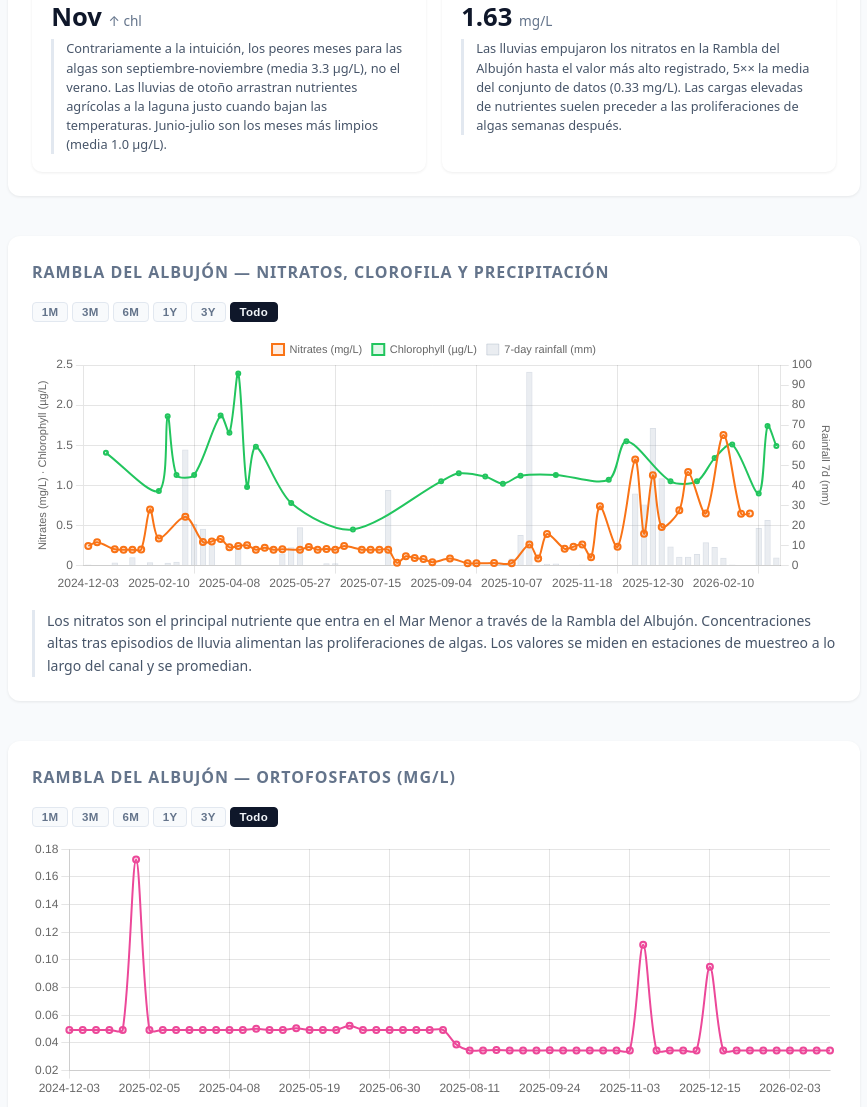
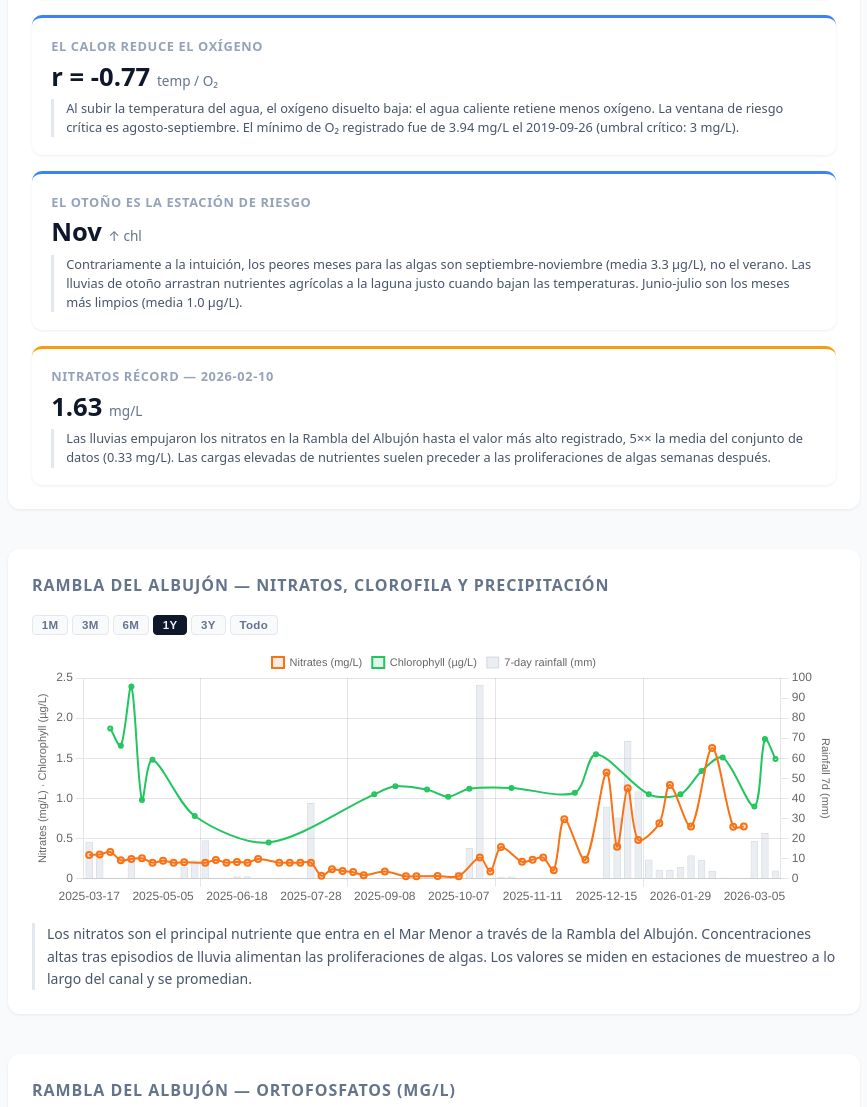
Before and after one commit to NataliaPmd/mar_menor_status, a plain HTML site: page index.html in a window 1280 px wide. Shown: the part 856-1963 px from the top of the page, without its empty margins (206-1073 px from the left). Drawn offline with nearby package versions, Linux system fonts and the light colour scheme; animation ran at ten frames a second.

Commit message:
fix: update grid layout for insights section and correct data entry in parameters

```diff
--- a/css/styles.css
+++ b/css/styles.css
@@ -115,7 +115,7 @@ main {
 
 .insight-grid {
   display: grid;
-  grid-template-columns: repeat(auto-fill, minmax(260px, 1fr));
+  grid-template-columns: 1fr;
   gap: 1rem;
 }
 .insight-card {
--- a/datos/parametros.csv
+++ b/datos/parametros.csv
@@ -617,7 +617,7 @@ fecha,fuente,temperatura,salinidad,clorofila_ug_l,oxigeno_mg_l,turbidez_ftu,tran
 2025-09-11,cdg,29.09,44.75,1.15,5.42,1.22,4.83
 2025-09-25,cdg,30.03,45.02,1.11,6.01,1.3,4.89
 2025-10-02,cdg,29.84,45.13,1.02,6.7,1.61,4.21
-2025-10-09,cdg,290.3,45.35,1.12,5.88,1.66,4.19
+2025-10-09,cdg,,45.35,1.12,5.88,1.66,4.19
 2025-10-30,cdg,25.51,45.83,1.13,6.53,2.41,3.95
 2025-12-04,cdg,21.92,45.44,1.07,7.09,2.01,4.27
 2025-12-11,cdg,20.52,45.14,1.55,6.67,4.7,3.29
--- a/js/charts.js
+++ b/js/charts.js
@@ -26,7 +26,7 @@ function makeChart(id, label, dates, values, color, thresholdValue = null) {
   selector.dataset.chart = id;
   RANGES.forEach(({ label: lbl, months }) => {
     const btn = document.createElement("button");
-    btn.className = "range-btn" + (months === 0 ? " active" : "");
+    btn.className = "range-btn" + (months === 12 ? " active" : "");
     btn.textContent = months === 0 ? T[lang].rangeAll : lbl;
     btn.dataset.months = months;
     btn.addEventListener("click", () => applyRange(id, months));
@@ -52,6 +52,9 @@ function makeChart(id, label, dates, values, color, thresholdValue = null) {
       },
     },
   });
+
+  // Default view: last 12 months
+  applyRange(id, 12);
 }
 
 function buildDatasets(dates, values, color, thresholdValue) {
@@ -170,7 +173,7 @@ function makeAlbujonChart(id, dates, nitrates, precip, chlorophyll) {
   selector.dataset.chart = id;
   RANGES.forEach(({ label: lbl, months }) => {
     const btn = document.createElement("button");
-    btn.className = "range-btn" + (months === 0 ? " active" : "");
+    btn.className = "range-btn" + (months === 12 ? " active" : "");
     btn.textContent = months === 0 ? T[lang].rangeAll : lbl;
     btn.dataset.months = months;
     btn.addEventListener("click", () => applyRange(id, months));
@@ -246,4 +249,7 @@ function makeAlbujonChart(id, dates, nitrates, precip, chlorophyll) {
       },
     },
   });
+
+  // Default view: last 12 months
+  applyRange(id, 12);
 }
```
